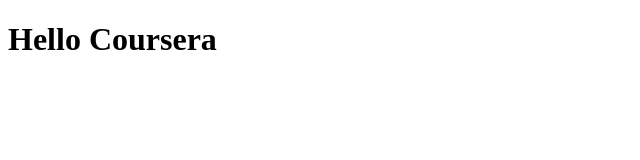
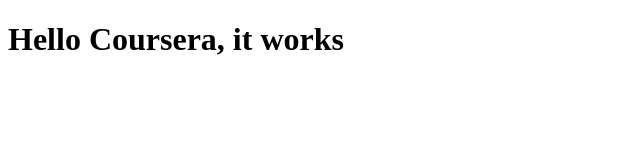
Before and after one commit to Tatws24/coursera-test, a plain HTML site: page site/index.html in a window 1280 px wide. Shown: the whole page, without its empty margins (0-640 px from the left). Drawn offline with Linux system fonts and the light colour scheme.

Commit message:
small change

```diff
--- a/site/index.html
+++ b/site/index.html
@@ -4,7 +4,7 @@
 <title>Coursera Dev. Env. Setup</title>
 </head>
 <body>
-<h1> Hello Coursera </h1>
+<h1> Hello Coursera, it works </h1>
 </body>
 
 </html>
```
